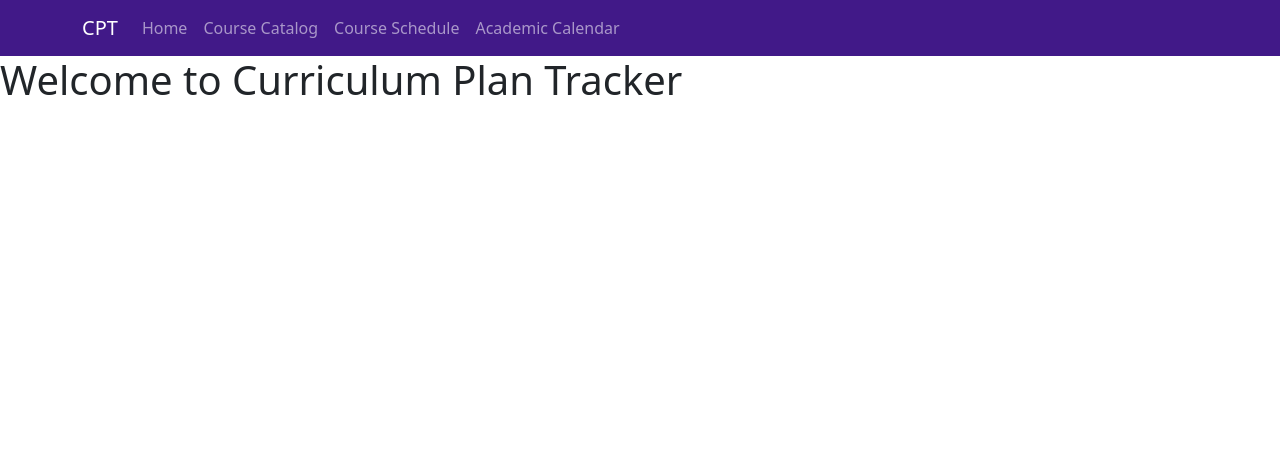
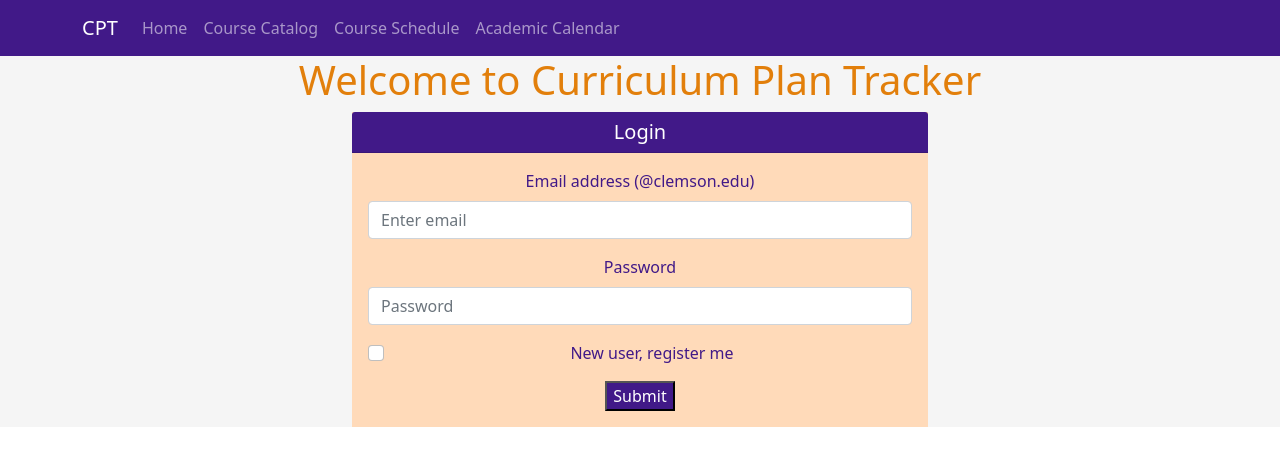
Before and after one commit to nathannunes/sdm_fe_final_project, a React (Create React App) app in the folder sdm_frontend/: page / in a window 1280 px wide. Shown: the top 466 px of the page. Built offline with nearby package versions, Linux system fonts and the light colour scheme.

Commit message:
AB#87 added login card (limited functionality)
Not connected to back-end flow/server, but prints feedback to browser console

No access control on webpages yet

```diff
--- /dev/null
+++ b/sdm_frontend/src/components/Button.css
@@ -0,0 +1,4 @@
+.btn-custom {
+    background-color: #411988;
+    color: white;
+}
--- /dev/null
+++ b/sdm_frontend/src/components/Card.css
@@ -0,0 +1,4 @@
+.card-custom {
+    background-color: peachpuff;
+    color: #411988;
+}
--- /dev/null
+++ b/sdm_frontend/src/components/Login.js
@@ -0,0 +1,80 @@
+import React, { useState } from 'react';
+
+import Button from 'react-bootstrap/Button';
+import Form from 'react-bootstrap/Form';
+import Card from 'react-bootstrap/Card';
+
+import './Card.css';
+import './Button.css';
+
+const Login = () => {
+    const [email, setEmail] = useState('');
+    const [password, setPassword] = useState('');
+    const [isRegister, setIsRegister] = useState(false);
+
+    const submitHandler = (event) => {
+        event.preventDefault();
+
+        console.log("In submit handler");
+        console.log(email);
+        console.log(password);
+        console.log(isRegister);
+
+        if (isRegister) {
+            // set url to register server
+            console.log("contact registration service");
+        }
+        else {
+            // set url to login server
+            console.log("contact login service");
+        }
+
+        // fetch call here
+    }
+
+    const emailHandler = (event) => {
+        event.preventDefault();
+        setEmail(event.target.value);
+    }
+
+    const passwordHandler = (event) => {
+        event.preventDefault();
+        setPassword(event.target.value);
+    }
+
+    const registerHandler = (event) => {
+        event.preventDefault();
+        setIsRegister(event.target.value);
+    }
+
+    return (
+        <div align="center">
+        <Card className="text-center" bsPrefix="card-custom" style={{ width: '45%' }}>
+            <Card.Header as="h5" style={{backgroundColor: "#411988", color: "white", width: '100%'}}>Login</Card.Header>
+            <Card.Body>
+                <Form>
+                    <Form.Group className="mb-3" controlId="formBasicEmail">
+                        <Form.Label>Email address (@clemson.edu)</Form.Label>
+                        <Form.Control type="email" placeholder="Enter email" onChange={emailHandler}/>
+                        <Form.Text className="text-muted">
+                        </Form.Text>
+                    </Form.Group>
+
+                    <Form.Group className="mb-3" controlId="formBasicPassword">
+                        <Form.Label>Password</Form.Label>
+                        <Form.Control type="password" placeholder="Password" onChange={passwordHandler}/>
+                    </Form.Group>
+                    <Form.Group className="mb-3" controlId="formBasicCheckbox">
+                        <Form.Check type="checkbox" label="New user, register me" onChange={registerHandler} />
+                    </Form.Group>
+                    <Button bsPrefix="btn-custom" type="submit" onClick={submitHandler}>
+                        Submit
+                    </Button>
+                </Form>
+            </Card.Body>
+        </Card>
+        </div>
+    );
+}
+
+export default Login;
--- a/sdm_frontend/src/pages/Home.js
+++ b/sdm_frontend/src/pages/Home.js
@@ -1,7 +1,14 @@
 import React from 'react';
 
+import Login from '../components/Login';
+
 function Home() {
-    return( <h1>Welcome to Curriculum Plan Tracker</h1> );
+    return(
+        <div style={{backgroundColor: 'whitesmoke'}}>
+            <h1 align="center"  style={{color: "#e27f0b"}}>Welcome to Curriculum Plan Tracker</h1>
+            <Login />
+        </div>
+    );
 }
 
 export default Home;
```
